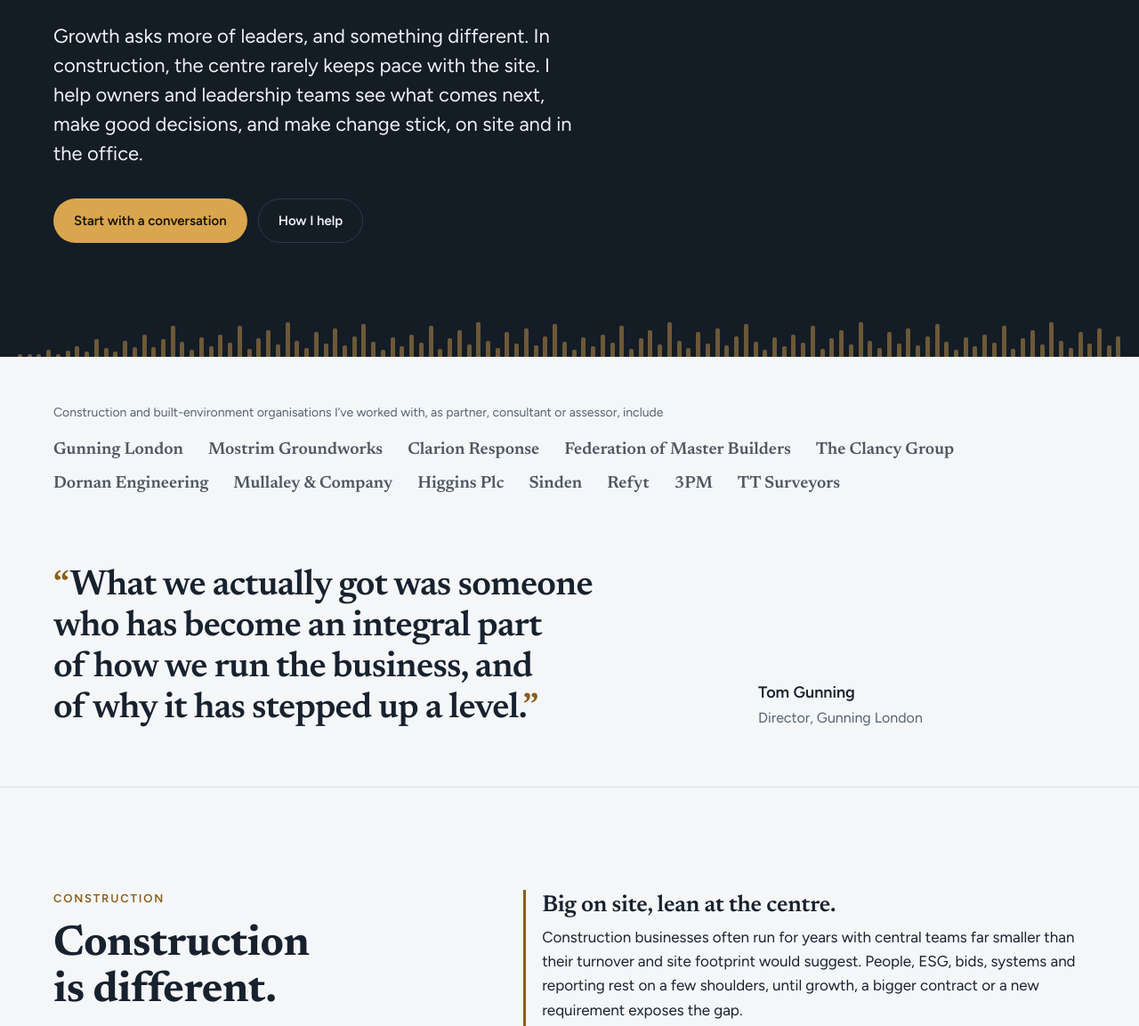
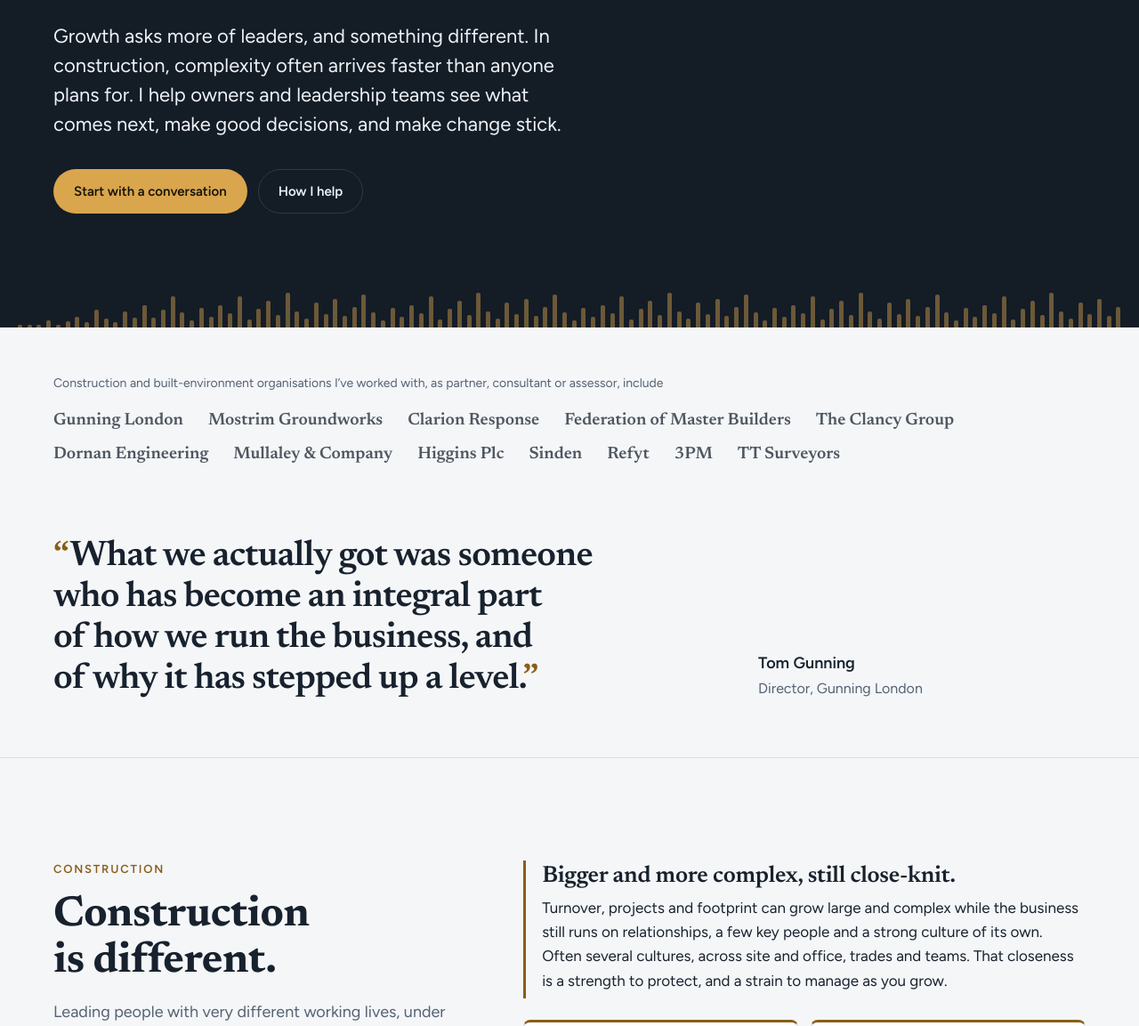
Before and after one commit to garyinman/website, a plain HTML site: page index.html in a window 1280 px wide. Shown: the part 494-1647 px from the top of the page at 89% size. Drawn offline with Linux system fonts and the light colour scheme.

Commit message:
Reframe: complexity arrives faster than anyone plans for; still close-knit

```diff
--- a/index.html
+++ b/index.html
@@ -442,7 +442,7 @@ footer .wrap{display:flex;flex-wrap:wrap;justify-content:space-between;gap:12px;
       <div>
         <div class="eyebrow">For construction businesses ready for their next stage</div>
         <h1 id="hero-title">Growth,<br><em>without losing what makes you special.</em></h1>
-        <p class="lede">Growth asks more of leaders, and something different. In construction, the centre rarely keeps pace with the site. I help owners and leadership teams see what comes next, make good decisions, and make change stick, on site and in the office.</p>
+        <p class="lede">Growth asks more of leaders, and something different. In construction, complexity often arrives faster than anyone plans for. I help owners and leadership teams see what comes next, make good decisions, and make change stick.</p>
         <div class="cta">
           <a class="btn btn-gold" href="#contact">Start with a conversation</a>
           <a class="btn btn-ghost" href="#help">How I help</a>
@@ -478,7 +478,7 @@ footer .wrap{display:flex;flex-wrap:wrap;justify-content:space-between;gap:12px;
         <p>Leading people with very different working lives, under constant commercial pressure.</p>
       </header>
       <div class="body">
-        <div class="lean"><h3>Big on site, lean at the centre.</h3><p>Construction businesses often run for years with central teams far smaller than their turnover and site footprint would suggest. People, ESG, bids, systems and reporting rest on a few shoulders, until growth, a bigger contract or a new requirement exposes the gap.</p></div>
+        <div class="lean"><h3>Bigger and more complex, still close-knit.</h3><p>Turnover, projects and footprint can grow large and complex while the business still runs on relationships, a few key people and a strong culture of its own. Often several cultures, across site and office, trades and teams. That closeness is a strength to protect, and a strain to manage as you grow.</p></div>
         <div class="con-grid">
           <div><h3>Site and office</h3><p>Two cultures, often pulling different ways. Change has to work in both.</p></div>
           <div><h3>A mixed workforce</h3><p>Direct staff, subcontractors and labour-only teams, many first languages, apprentices to forty years on the tools.</p></div>
@@ -506,7 +506,7 @@ footer .wrap{display:flex;flex-wrap:wrap;justify-content:space-between;gap:12px;
         <div class="eyebrow">How I help</div>
         <h2 class="h2" id="help-title">Alongside the people who lead the business.</h2>
         <p>Part sounding board, part strategist, part hands-on support.</p>
-        <p>Senior capability at the centre (people, ESG, bids, systems and AI), scaled to what the business needs, without a full-time hire.</p>
+        <p>Senior capability where you need it (people, ESG, bids, systems and AI), scaled to the business, without a full-time hire.</p>
         <div class="shape">
           <h3>Shaped around you</h3>
           <p>An ongoing relationship works best, but there's no fixed formula. It might be one-to-one time with an owner, working alongside a full leadership team, or a fixed-term assignment through a major change.</p>
```
